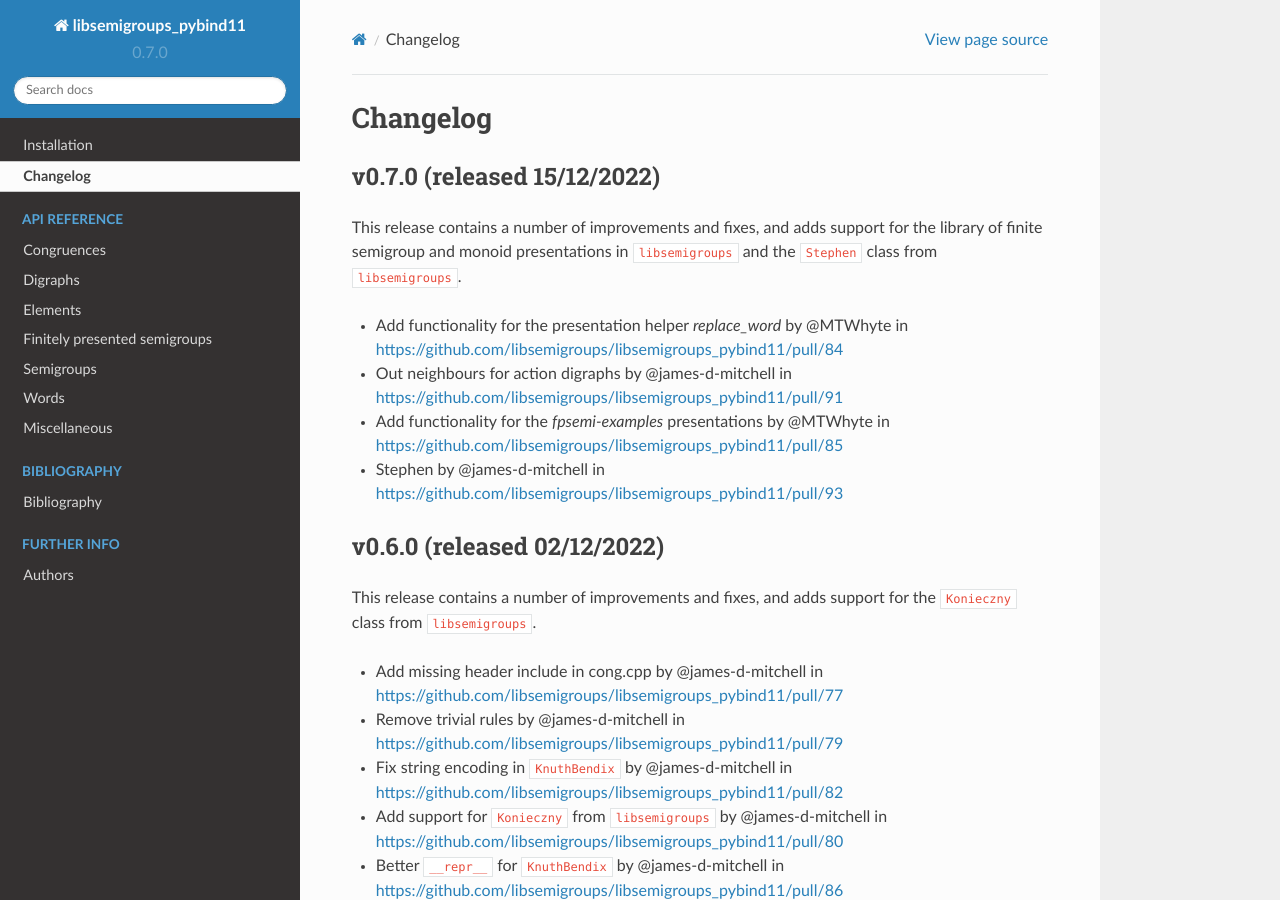
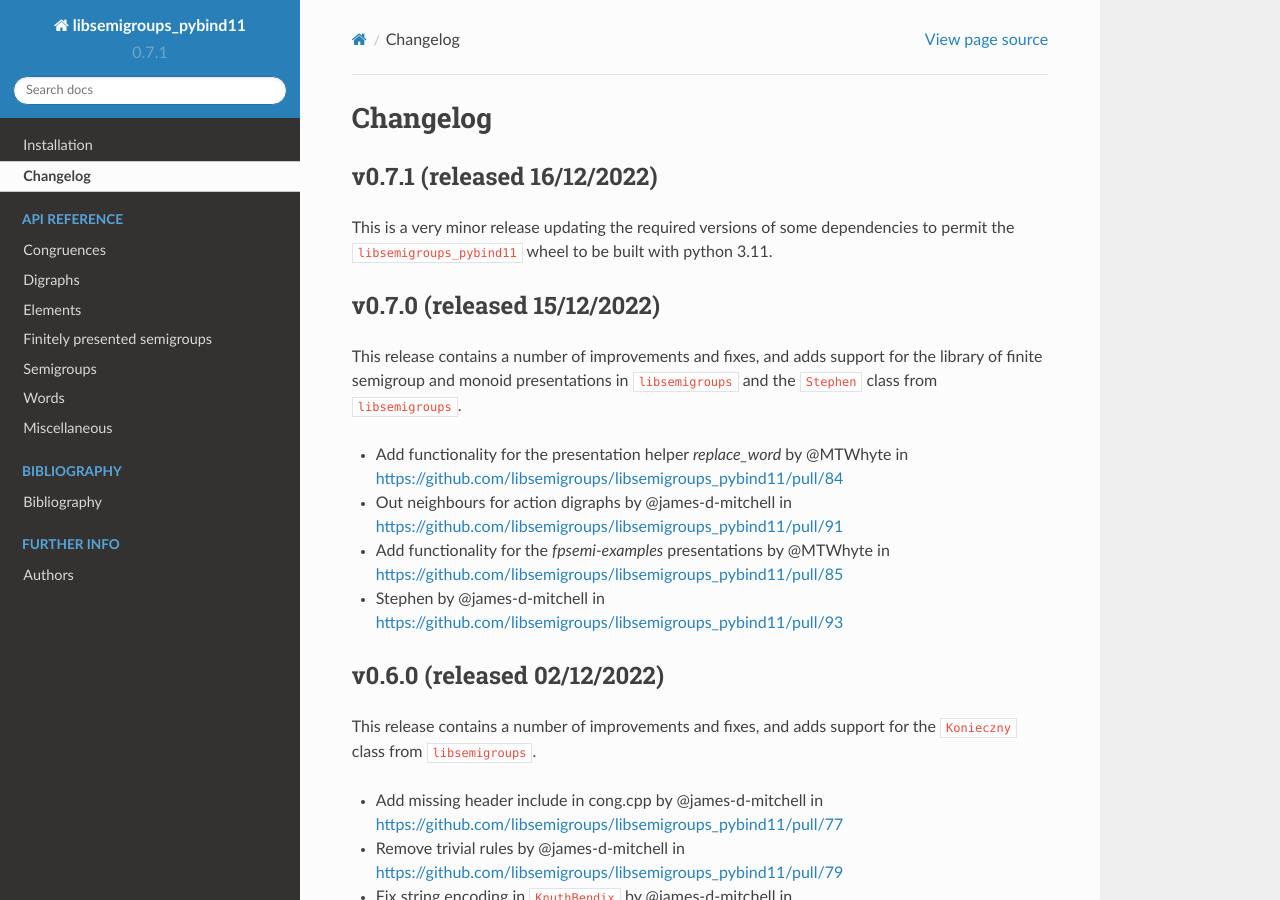
Before and after one commit to libsemigroups/libsemigroups_pybind11, a Sphinx documentation site: the page built from docs/source/changelog.rst, in a window 1280 px wide and 900 px high. Built offline with Sphinx 7.4.7 and the Read the Docs theme 2.0.0, drawn with Linux system fonts in a browser that asks for light colours; pages that are not in the unit, such as notebooks, are missing from menus.

Commit message:
Update version numbers etc for v0.7.1

```diff
--- a/docs/source/changelog.rst
+++ b/docs/source/changelog.rst
@@ -6,6 +6,13 @@
 
 Changelog
 =========
+
+v0.7.1 (released 16/12/2022)
+----------------------------
+
+This is a very minor release updating the required versions of some
+dependencies to permit the ``libsemigroups_pybind11`` wheel to be built with
+python 3.11.
 
 v0.7.0 (released 15/12/2022)
 ----------------------------
--- a/docs/source/conf.py
+++ b/docs/source/conf.py
@@ -26,8 +26,8 @@ master_doc = "index"
 project = u"libsemigroups_pybind11"
 copyright = u"2021-2022, J. D. Mitchell + Maria Tsalakou"
 author = u"J. D. Mitchell + Maria Tsalakou"
-version = u"0.7.0"
-release = u"0.7.0"
+version = u"0.7.1"
+release = u"0.7.1"
 language = "python"
 exclude_patterns = ["_build"]
 pygments_style = "sphinx"
--- a/docs/source/index.rst
+++ b/docs/source/index.rst
@@ -1,4 +1,4 @@
-libsemigroups_pybind11 - Version 0.7.0
+libsemigroups_pybind11 - Version 0.7.1
 ======================================
 
 python bindings for the C++ library libsemigroups
--- a/docs/source/install.rst
+++ b/docs/source/install.rst
@@ -4,7 +4,7 @@
 
    The full license is in the file LICENSE, distributed with this software.
 
-.. |libsemigroups-pybind11-version| replace:: 0.7.0
+.. |libsemigroups-pybind11-version| replace:: 0.7.1
 
 Installation
 ============
--- a/setup.py
+++ b/setup.py
@@ -29,7 +29,7 @@ from tools import (  # pylint: disable=import-error, wrong-import-position
     minimum_libsemigroups_version,
 )
 
-__version__ = "0.7.0"
+__version__ = "0.7.1"
 
 
 def compare_version_numbers(supplied, required):
```
Also changed, not shown: README.md (+5 -5 lines).
